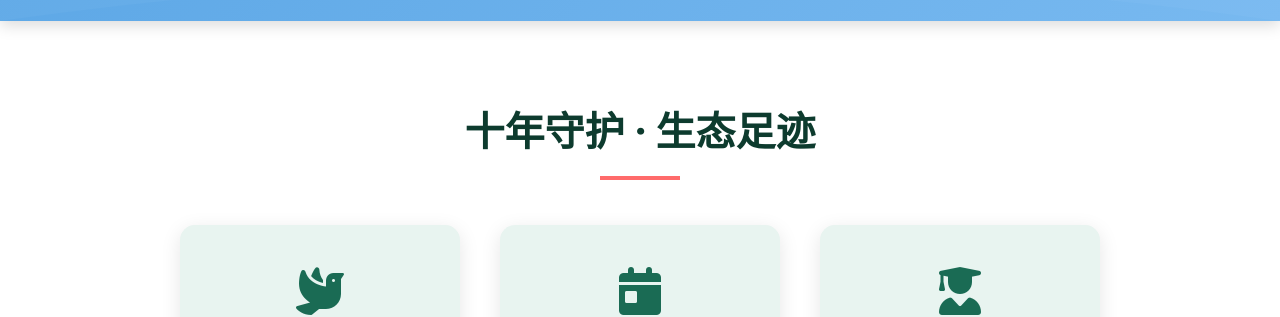
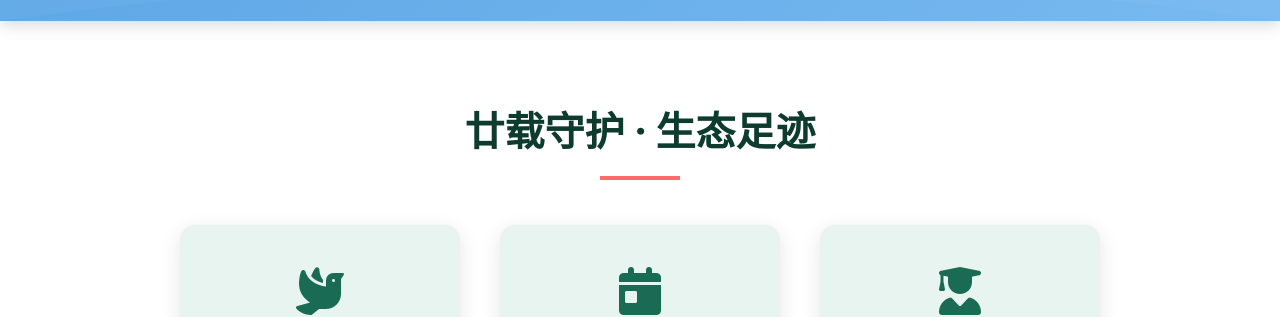
Before and after one commit to zf-li23/tsinghua_birdisland.github.io, a Jekyll site: the page built from index.html, in a window 1280 px wide and 900 px high, scrolled down 728 px. Shown: the part 151-468 px from the top of the window. Built offline with Jekyll 4.4.1, drawn with Linux system fonts in a browser that asks for light colours.

Commit message:
Update index.html

```diff
--- a/index.html
+++ b/index.html
@@ -5,7 +5,7 @@ title: 鸟岛与少年 - 清华大学实践支队
 
 <!-- 数据统计展示区 -->
 <section class="stats-section">
-    <h2 class="section-title">十年守护 · 生态足迹</h2>
+    <h2 class="section-title">廿载守护 · 生态足迹</h2>
     <div class="stats-container">
         <div class="stat-card">
             <div class="stat-icon">
```
